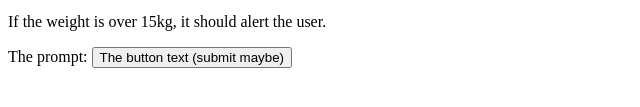
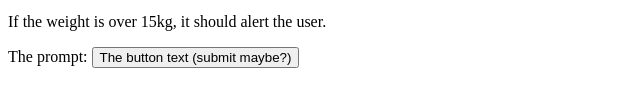
Before and after one commit to Vijay-2899/prgrm_2025, a plain HTML site: page index.html in a window 1280 px wide. Shown: the part 165-272 px from the top of the page, 0-640 px from the left. Drawn offline with Linux system fonts and the light colour scheme.

Commit message:
Excerscise 1

```diff
--- a/index.html
+++ b/index.html
@@ -16,6 +16,6 @@
         <p>Create a page with a button and input</p>
         <p>When user clicks submit,</p>
         <p>If the weight is over 15kg, it should alert the user.</p>
-        <p>The prompt: <button onclick="doIt()">The button text (submit maybe)</button></p>
+        <p>The prompt: <button onclick="doIt()">The button text (submit maybe?)</button></p>
     </body>
 </HTML>
```
